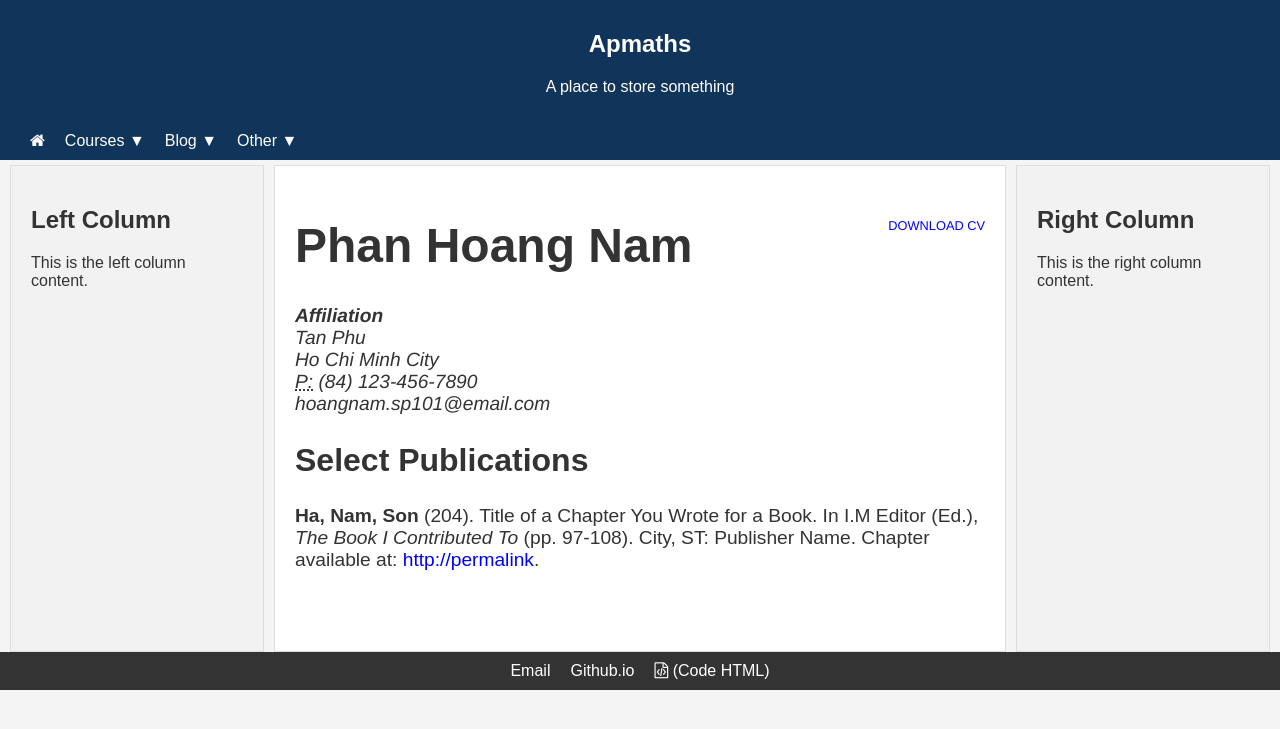
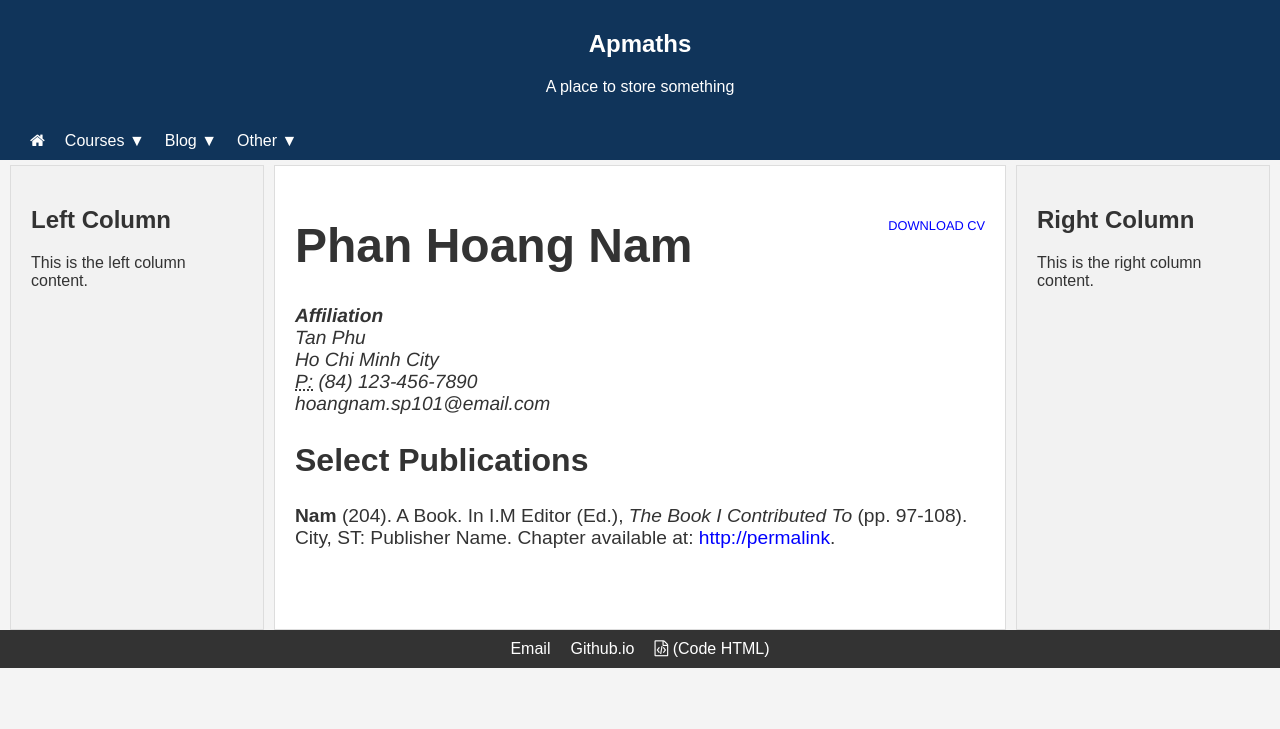
Before and after one commit to hoAngnaMPHan/apmaths.github.io, a Jekyll site: the page built from cv/index.html, in a window 1280 px wide. Shown: the top 729 px of the page. Built offline with Jekyll 4.4.1, drawn with Linux system fonts in a browser that asks for light colours.

Commit message:
Update index.html

```diff
--- a/cv/index.html
+++ b/cv/index.html
@@ -16,7 +16,7 @@ title: CV of Your Name
 
 					<h2>Select Publications</h2>
 
-					<p><strong>Ha, Nam, Son</strong> (204). Title of a Chapter You Wrote for a Book. In I.M Editor (Ed.), <em>The Book I Contributed To</em> (pp. 97-108). City, ST: Publisher Name. Chapter available at: <a href="#">http://permalink</a>.
+					<p><strong>Nam</strong> (204). A Book. In I.M Editor (Ed.), <em>The Book I Contributed To</em> (pp. 97-108). City, ST: Publisher Name. Chapter available at: <a href="#">http://permalink</a>.
 
 
 	</div>
```
